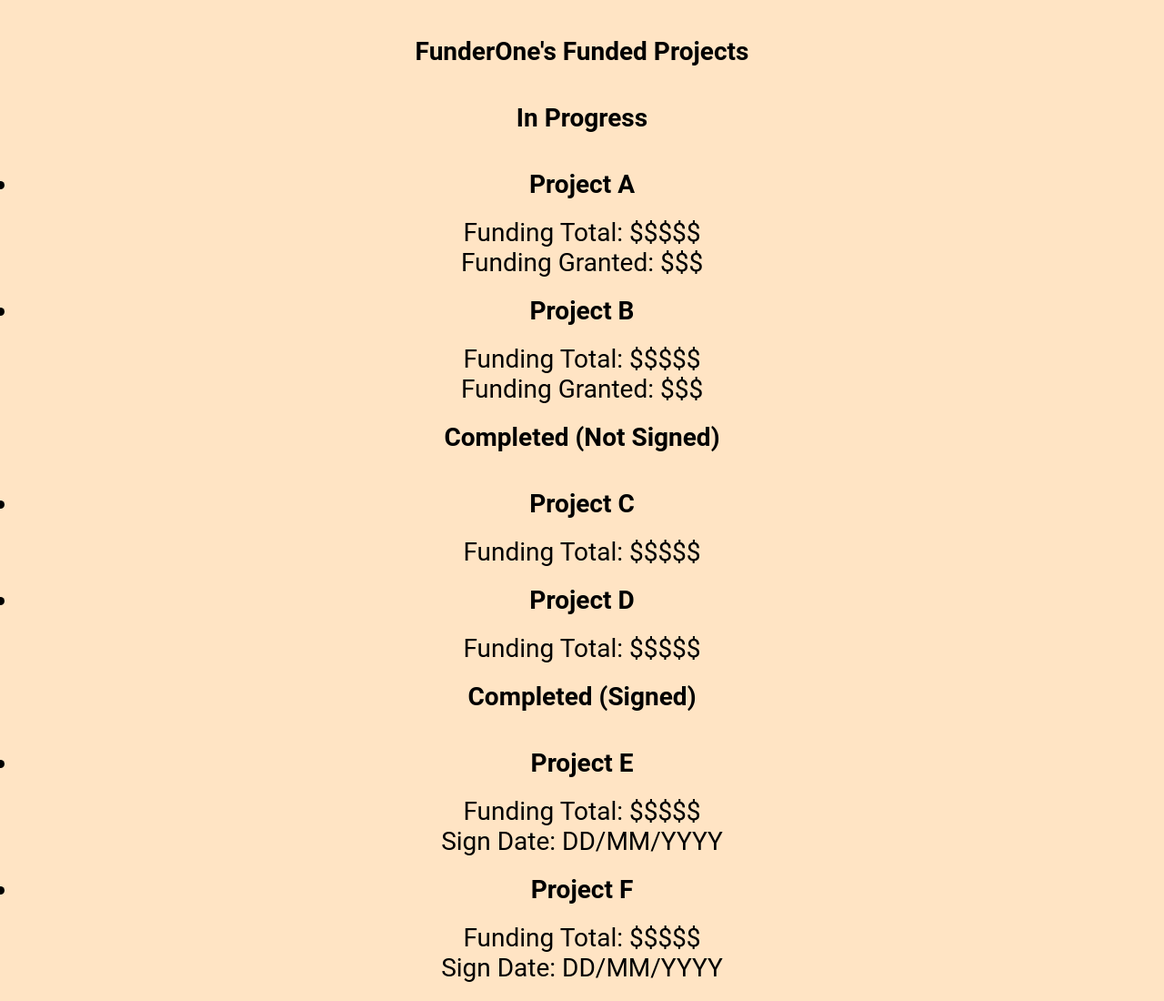
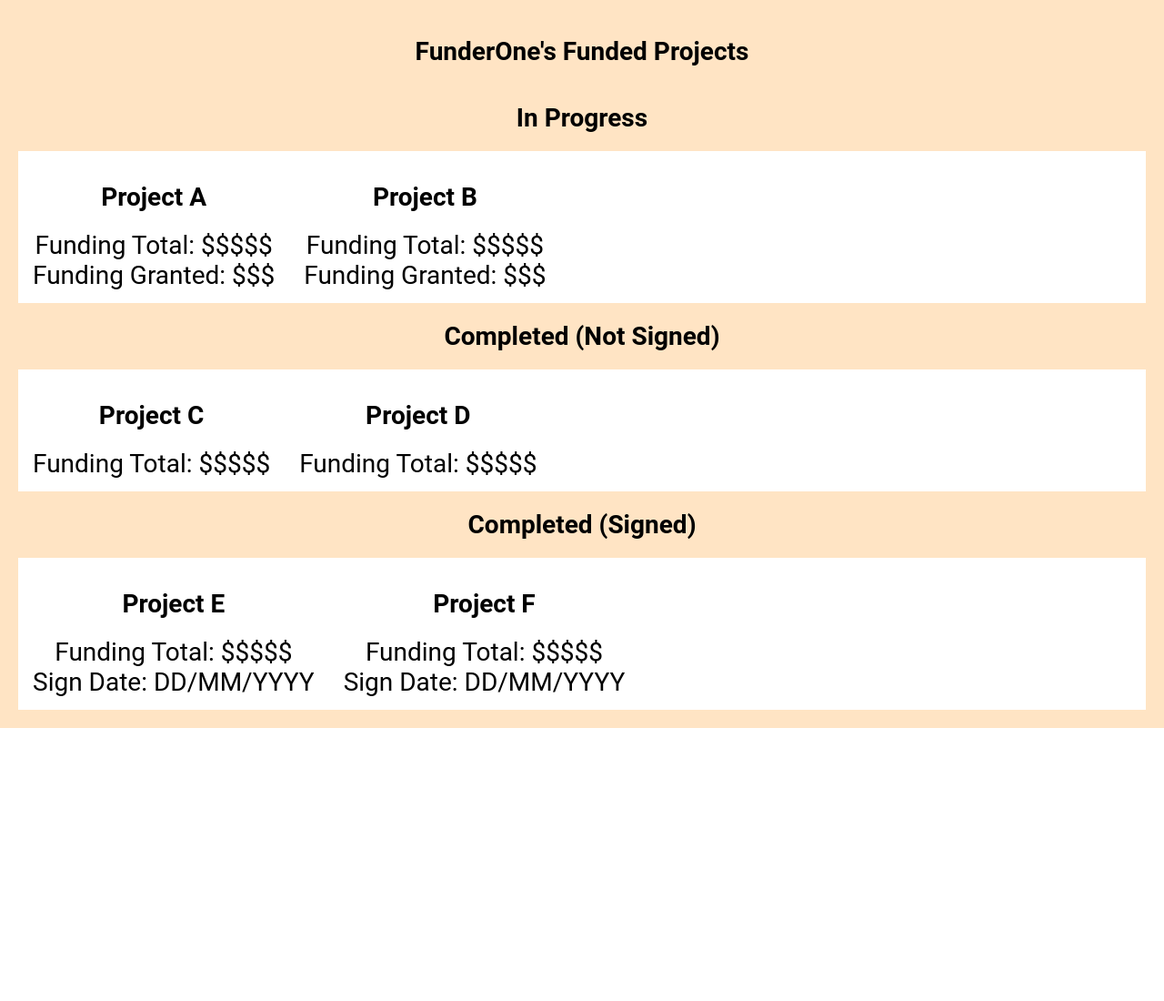
Before and after one commit to c-jorg/Capstone, a PHP site: page /funders.html in a window 1280 px wide. Shown: the part 70-1170 px from the top of the page at 91% size. After the commit the page ends 870 px from the top, so only its background shows below. Run offline with PHP 8.4, Linux system fonts and the light colour scheme.

Commit message:
fixed index.css to work with funders.html

```diff
--- a/index.css
+++ b/index.css
@@ -20,7 +20,7 @@ body {
 	font-size: 28px;
 }
 
-.recentUl {
+.recentUl, .funderProjectUL {
 	min-width: 100%;
 	max-width: 100%;
 	list-style-type: none;
@@ -28,7 +28,7 @@ body {
 	background-color: white;
 }
 
-.recentLi {
+.recentLi, .funderProjectLI {
 	float: left;
 	display: block;
 	text-align: center;
```
